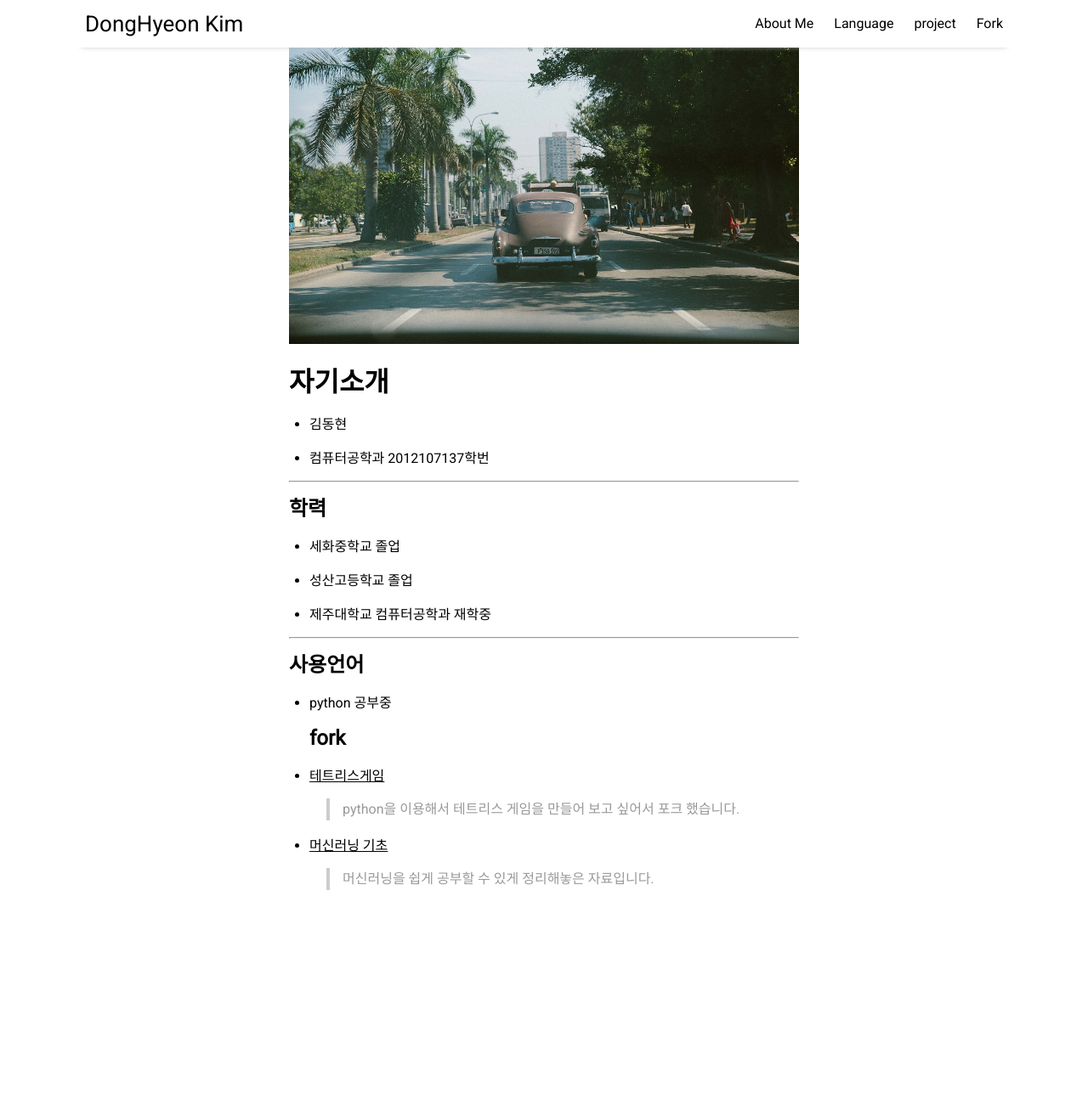
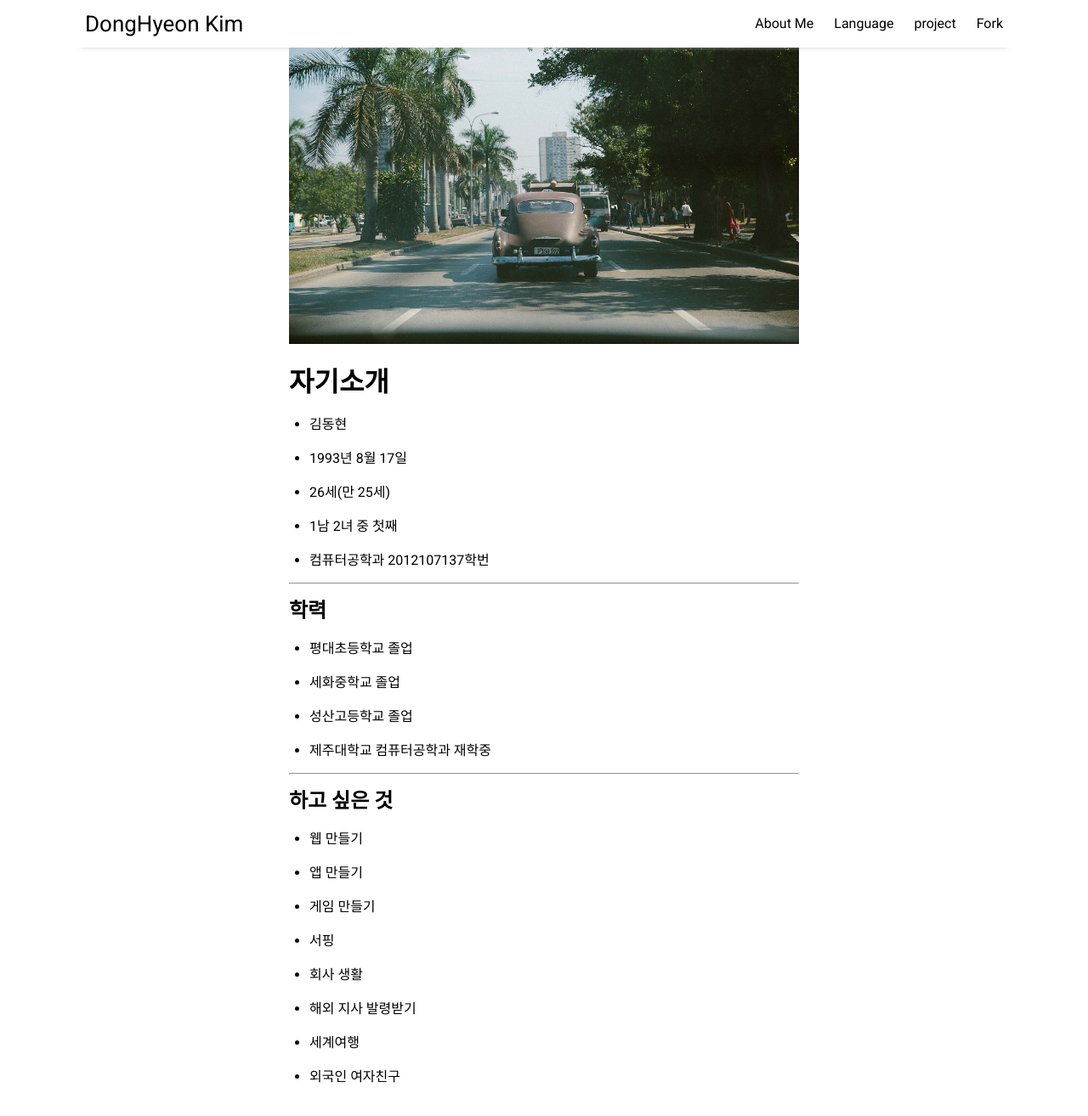
Before and after one commit to xddongx/xddongx.github.io, a Jekyll site: the page built from _posts/2016-04-04-about-the-author.md, in a window 1280 px wide and 1400 px high, scrolled down 157 px. Shown: the top 1314 px of the window at 85% size. Built offline with Jekyll 4.4.1, drawn with Linux system fonts in a browser that asks for light colours; nearby versions of some CDN libraries; before the commit the page ends 1327 px from its top, so only the background shows below that.

Commit message:
Update 2016-04-04-about-the-author.md

```diff
--- a/_posts/2016-04-04-about-the-author.md
+++ b/_posts/2016-04-04-about-the-author.md
@@ -8,20 +8,25 @@ image: cuba-4.jpg
 ---
 # 자기소개
 * 김동현
+* 1993년 8월 17일
+* 26세(만 25세)
+* 1남 2녀 중 첫째
 * 컴퓨터공학과 2012107137학번
 
 ***
 ## 학력
+* 평대초등학교 졸업
 * 세화중학교 졸업
 * 성산고등학교 졸업
 * 제주대학교 컴퓨터공학과 재학중
 
 ***
-## 사용언어
-
-* python 공부중
-## fork
-* [테트리스게임](https://github.com/xddongx/python-tetris.git)
-  > python을 이용해서 테트리스 게임을 만들어 보고 싶어서 포크 했습니다.
-* [머신러닝 기초](https://github.com/xddongx/mllecture.git)
-  > 머신러닝을 쉽게 공부할 수 있게 정리해놓은 자료입니다.
+## 하고 싶은 것
+* 웹 만들기
+* 앱 만들기
+* 게임 만들기
+* 서핑
+* 회사 생활
+* 해외 지사 발령받기
+* 세계여행
+* 외국인 여자친구
```
